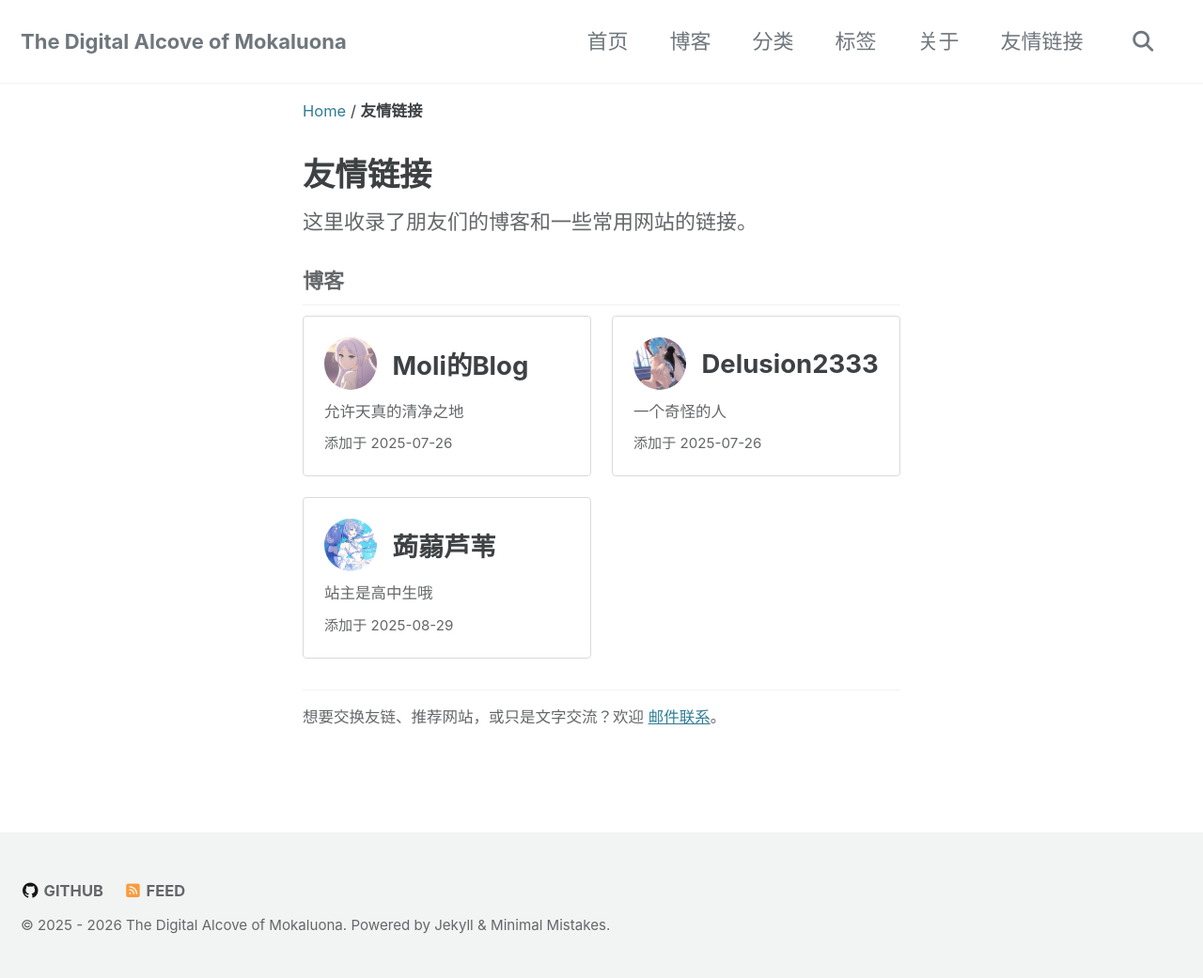
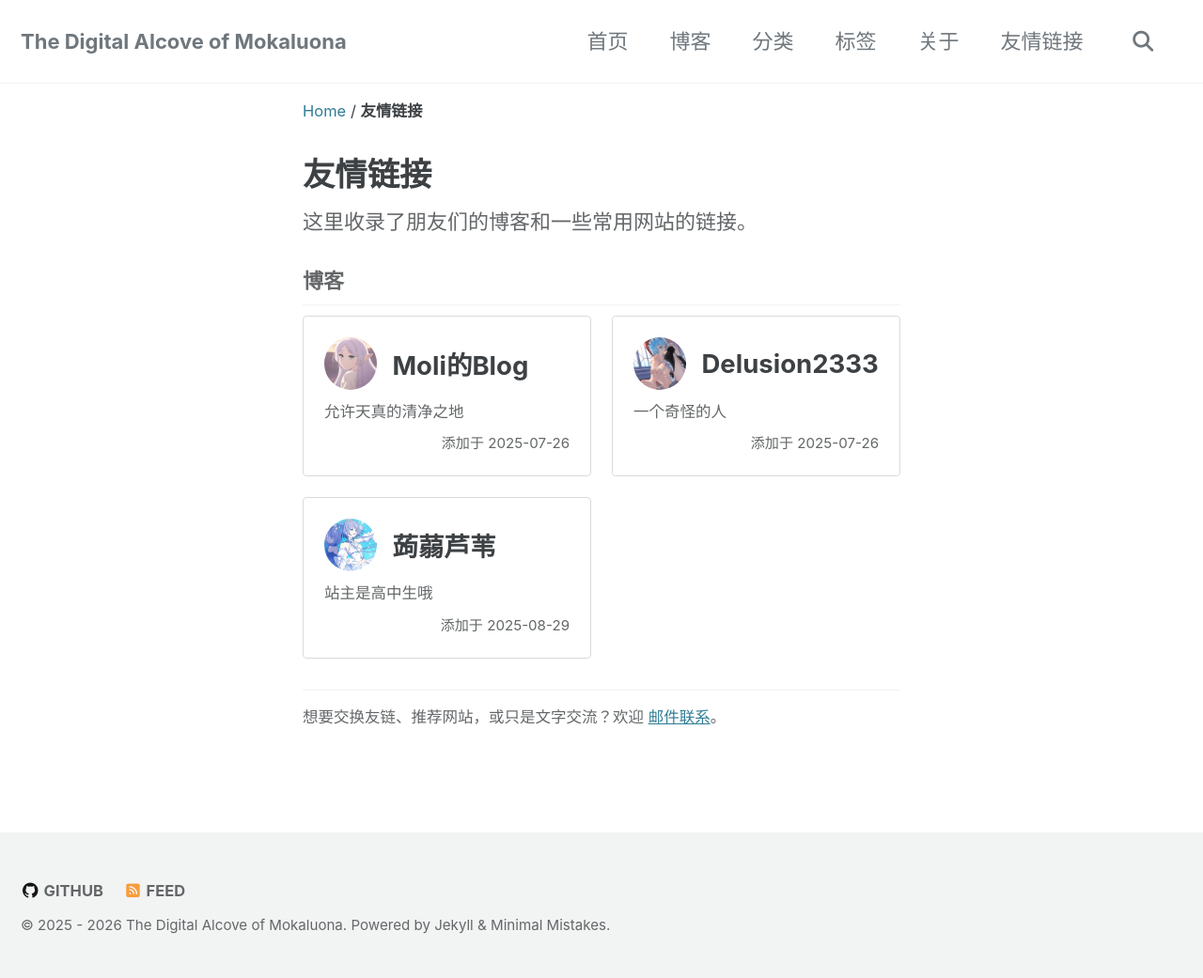
Before and after one commit to mokaluona/mkln.github.io, a Jekyll site: the page built from friends.md, in a window 1280 px wide. Shown: the whole page at 94% size. Built offline with Jekyll 4.4.1, drawn with Linux system fonts in a browser that asks for light colours; cached includes are drawn as plain includes.

Commit message:
友链卡片：日期两端一致靠右下，手机端左侧留白加大

```diff
--- a/_sass/minimal-mistakes/_friends.scss
+++ b/_sass/minimal-mistakes/_friends.scss
@@ -35,7 +35,7 @@
     "avatar date";
   column-gap: 0.75em;
   row-gap: 0.5em;
-  padding: 1.5em 1em; /* 上下多留白 */
+  padding: 1.5em 1em 1.5em 1.75em; /* 上 右 下 左：左侧多留白（1.75em ≈ 28px），与日期右侧内缩对称 */
   border: 1px solid mix(#000, $border-color, 10%);
   border-radius: $border-radius;
   transition: $global-transition;
@@ -119,13 +119,13 @@
 .friend-date {
   grid-area: date;
   align-self: end;
-  justify-self: end; /* 手机：日期靠右下角 */
-  margin-right: 1em; /* 再往左挪一点，不贴边 */
+  justify-self: end; /* 两端都靠右下角 */
+  margin-right: 1em; /* 手机：不贴边，距卡片右边缘约 28px */
   font-size: $type-size-7;
   color: $muted-text-color;
 
   @include breakpoint($small) {
-    justify-self: start; /* 桌面：回到左对齐，此处右外边距无影响 */
+    margin-right: 0; /* 桌面：卡片内边距已是 1em，右对齐到内容边缘 */
   }
 }
 
```
